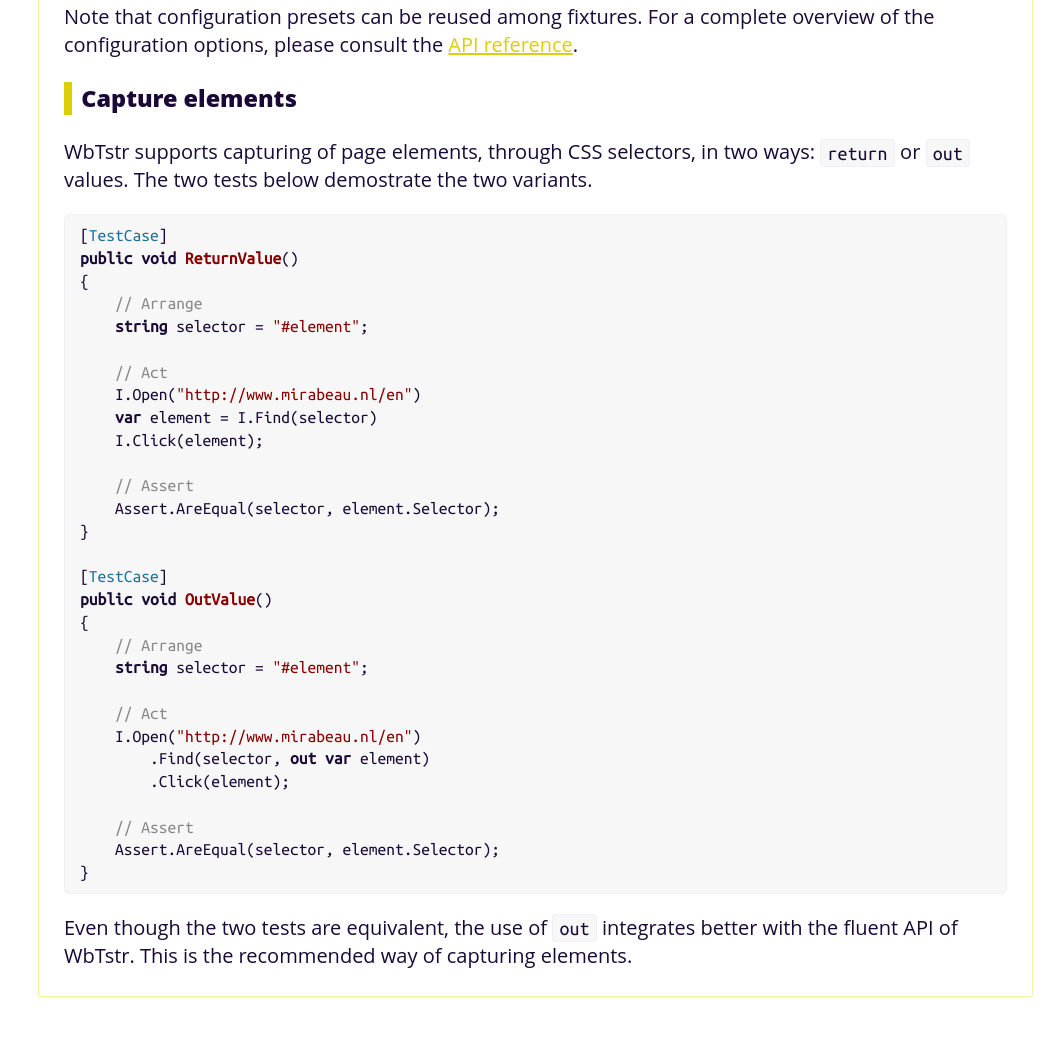
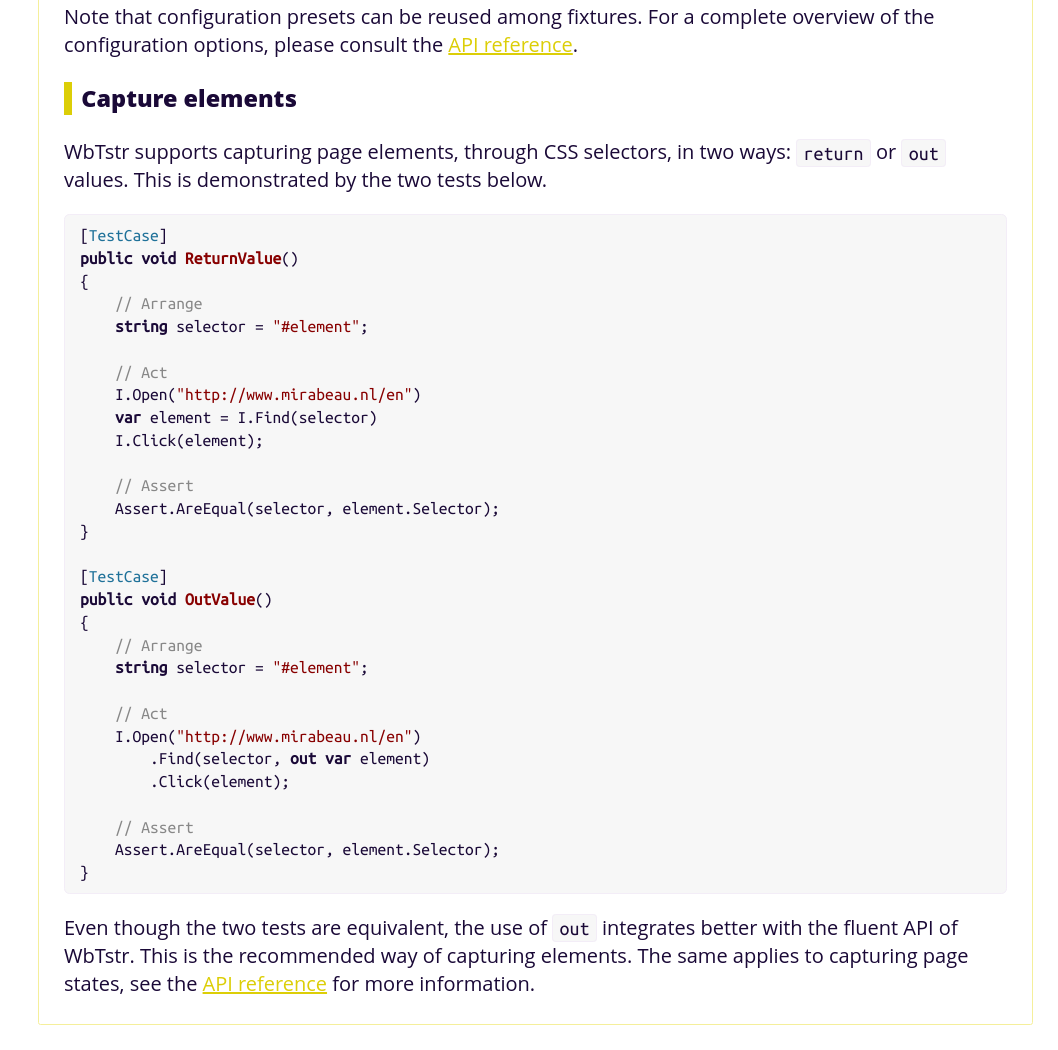
Before and after one commit to WbTstr/wbtstr.github.io, a website: page guide.html in a window 1280 px wide. Shown: the part 1956-3006 px from the top of the page, without its empty margins (222-1280 px from the left). Before the commit the page ends 2978 px from the top, so only its background shows below. Drawn offline with Linux system fonts and the light colour scheme; a web font is replaced by a local one.

Commit message:
Updated site content

```diff
--- a/guide.html
+++ b/guide.html
@@ -105,7 +105,7 @@ The <code>WebDriverScope</code> defines the scope of the WebDriver. In this case
 </code></pre>
 <p>Note that configuration presets can be reused among fixtures. For a complete overview of the configuration options, please consult the <a href="/api.html">API reference</a>.</p>
 <h3 id="capture-elements">Capture elements</h3>
-<p>WbTstr supports capturing of page elements, through CSS selectors, in two ways: <code>return</code> or <code>out</code> values. The two tests below demostrate the two variants. </p>
+<p>WbTstr supports capturing page elements, through CSS selectors, in two ways: <code>return</code> or <code>out</code> values. This is demonstrated by the two tests below.</p>
 <pre><code class="lang-csharp">[<span class="hljs-meta">TestCase</span>]
 <span class="hljs-function"><span class="hljs-keyword">public</span> <span class="hljs-keyword">void</span> <span class="hljs-title">ReturnValue</span>(<span class="hljs-params"></span>)
 </span>{
@@ -136,7 +136,7 @@ The <code>WebDriverScope</code> defines the scope of the WebDriver. In this case
     Assert.AreEqual(selector, element.Selector);
 }
 </code></pre>
-<p>Even though the two tests are equivalent, the use of <code>out</code> integrates better with the fluent API of WbTstr. This is the recommended way of capturing elements.</p>
+<p>Even though the two tests are equivalent, the use of <code>out</code> integrates better with the fluent API of WbTstr. This is the recommended way of capturing elements. The same applies to capturing page states, see the <a href="/api.html">API reference</a> for more information.</p>
 <!-- end -->
         </article>
     </main>
```
